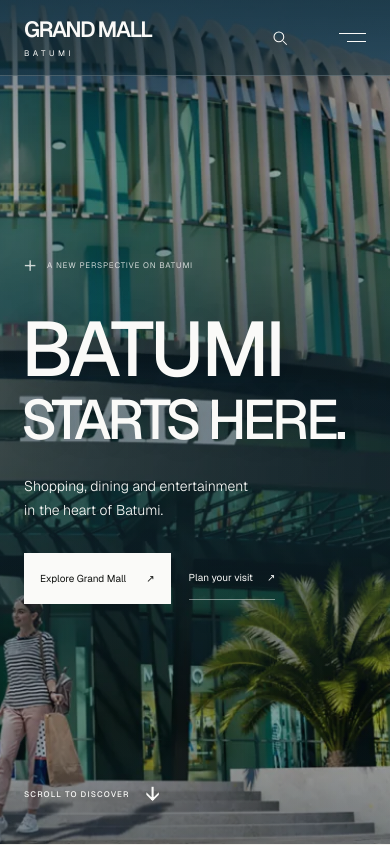
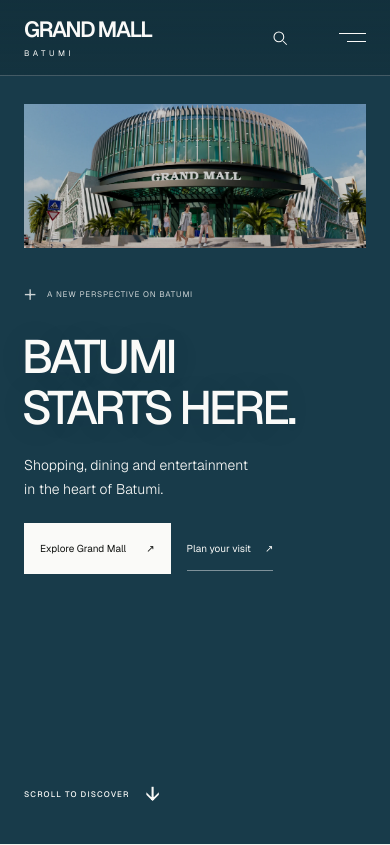
Before and after one commit to silestiari/grand-mall, a Next.js app: page /en in a window 390 px wide. Shown: the top 845 px of the page. Built offline with nearby package versions, Linux system fonts and the light colour scheme.

Commit message:
Separate hero headline from facade image to keep the mall sign visible

```diff
--- a/app/i18n.css
+++ b/app/i18n.css
@@ -88,3 +88,76 @@
   html[lang="ru"] .ent-hero h1 { font-size: clamp(36px, 12.5vw, 88px); }
   html[lang="ka"] .ent-hero h1 { font-size: clamp(36px, 13vw, 92px); }
 }
+
+/* Keep the complete facade and its sign separate from the headline. */
+html .hero.hero-facade {
+  display: grid;
+  grid-template-columns: minmax(0, .9fr) minmax(0, 1.1fr);
+  gap: clamp(28px, 4vw, 72px);
+  padding: 140px var(--gutter) 100px;
+  height: auto;
+  min-height: max(720px, 100svh);
+  max-height: none;
+  background: #183b4a;
+}
+.hero-facade .hero-image {
+  position: relative;
+  inset: auto;
+  grid-column: 2;
+  grid-row: 1;
+  width: 100%;
+  aspect-ratio: 2368 / 1000;
+  align-self: center;
+}
+.hero-facade .hero-image :is(img, video) {
+  object-fit: contain;
+  object-position: center;
+}
+.hero-facade .hero-shade { display: none; }
+.hero-facade .hero-content {
+  grid-column: 1;
+  grid-row: 1;
+  min-width: 0;
+  padding: 0;
+}
+html .hero.hero-facade h1 {
+  font-size: clamp(56px, 6vw, 104px);
+  line-height: 1;
+  max-width: none;
+}
+html[lang="ru"] .hero.hero-facade h1 {
+  --hero-line-height: 1.04;
+  font-size: clamp(44px, 4.1vw, 76px);
+}
+html[lang="ka"] .hero.hero-facade h1 {
+  --hero-line-height: 1.12;
+  font-size: clamp(44px, 4.8vw, 88px);
+  row-gap: .18em;
+}
+.hero-facade .hero-details { display: block; margin-top: 28px; }
+.hero-facade .hero-actions { margin-top: 24px; flex-wrap: wrap; gap: 16px; }
+.hero.hero-facade .hero-visit { color: var(--white); border-bottom-color: #ffffff70; }
+.hero-facade .hero-location { color: #ffffffb3; }
+@media (max-width: 1000px) {
+  html .hero.hero-facade {
+    grid-template-columns: minmax(0, 1fr);
+    padding-top: 118px;
+    gap: 36px;
+    align-content: start;
+  }
+  .hero-facade .hero-image { grid-column: 1; grid-row: 1; }
+  .hero-facade .hero-content { grid-column: 1; grid-row: 2; }
+  html .hero.hero-facade h1 { font-size: clamp(56px, 8.6vw, 92px); }
+  html[lang="ru"] .hero.hero-facade h1 { font-size: clamp(44px, 8vw, 76px); }
+  html[lang="ka"] .hero.hero-facade h1 { font-size: clamp(44px, 8.4vw, 80px); }
+}
+@media (max-width: 700px) {
+  html .hero.hero-facade { padding-top: 104px; padding-bottom: 88px; gap: 28px; min-height: 100svh; }
+  .hero-facade .hero-eyebrow { margin-bottom: 22px; }
+  html .hero.hero-facade h1 { font-size: clamp(38px, 12vw, 80px); }
+  html[lang="ru"] .hero.hero-facade h1 { font-size: clamp(32px, 10vw, 64px); }
+  html[lang="ka"] .hero.hero-facade h1 { font-size: clamp(32px, 10.8vw, 68px); }
+  html .hero.hero-facade h1 > span:first-child { font-size: 1em; line-height: inherit; }
+  .hero-facade .hero-details { margin-top: 22px; }
+  .hero-facade .hero-actions { margin-top: 22px; }
+}
--- a/components/hero.tsx
+++ b/components/hero.tsx
@@ -10,11 +10,11 @@
     const heroCopy = useTranslations("homepageHero");
     const headlineLines = heroCopy.raw("lines") as string[];
     const reduce = useReducedMotion();
-    return (<section className="hero" aria-labelledby="hero-title">
+    return (<section className="hero hero-facade" aria-labelledby="hero-title">
       <div className="hero-image">
         {homepageMedia.hero.kind === "video" ? (<video autoPlay={!reduce} muted loop playsInline poster={homepageMedia.hero.poster} aria-hidden="true">
             <source src={homepageMedia.hero.src}/>
-          </video>) : (<Image src={homepageMedia.hero.src} alt={t("")} fill preload sizes="100vw"/>)}
+          </video>) : (<Image src={homepageMedia.hero.src} alt={t(homepageMedia.hero.alt)} fill preload sizes="(max-width: 1000px) 100vw, 55vw"/>)}
       </div>
       <div className="hero-shade"/>
       <div className="hero-content">
--- a/lib/homepage-media.ts
+++ b/lib/homepage-media.ts
@@ -2,7 +2,7 @@
 // Homepage assets from the existing Grand Mall website.
 // For video, set kind: "video", src to the clip, and poster to its still image.
 type HeroMedia =
-  | { kind: "image"; src: string }
+  | { kind: "image"; src: string; alt: string }
   | { kind: "video"; src: string; poster: string };
 
 export const homepageMedia: {
@@ -12,6 +12,7 @@
   hero: {
     kind: "image",
     src: officialMedia.exterior.src,
+    alt: officialMedia.exterior.alt,
   },
   brands: officialMedia.zara,
 };
```
